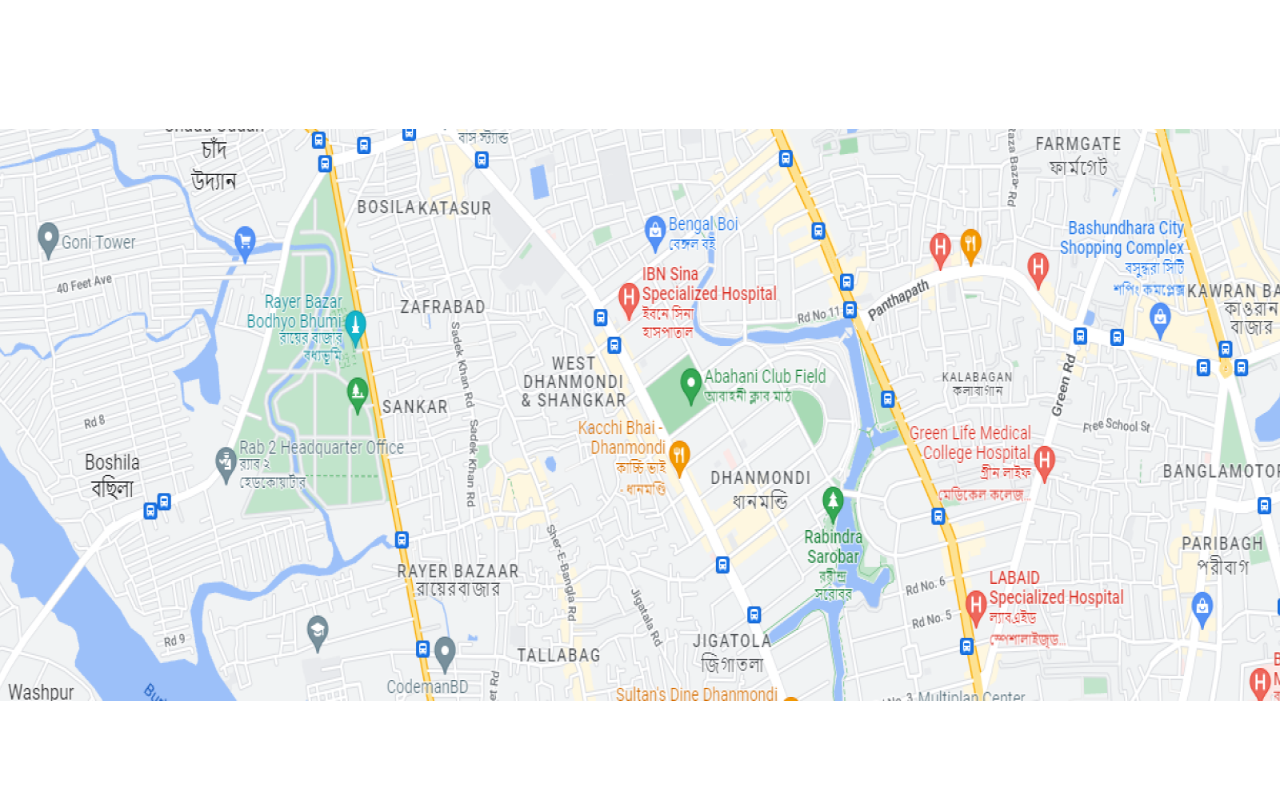
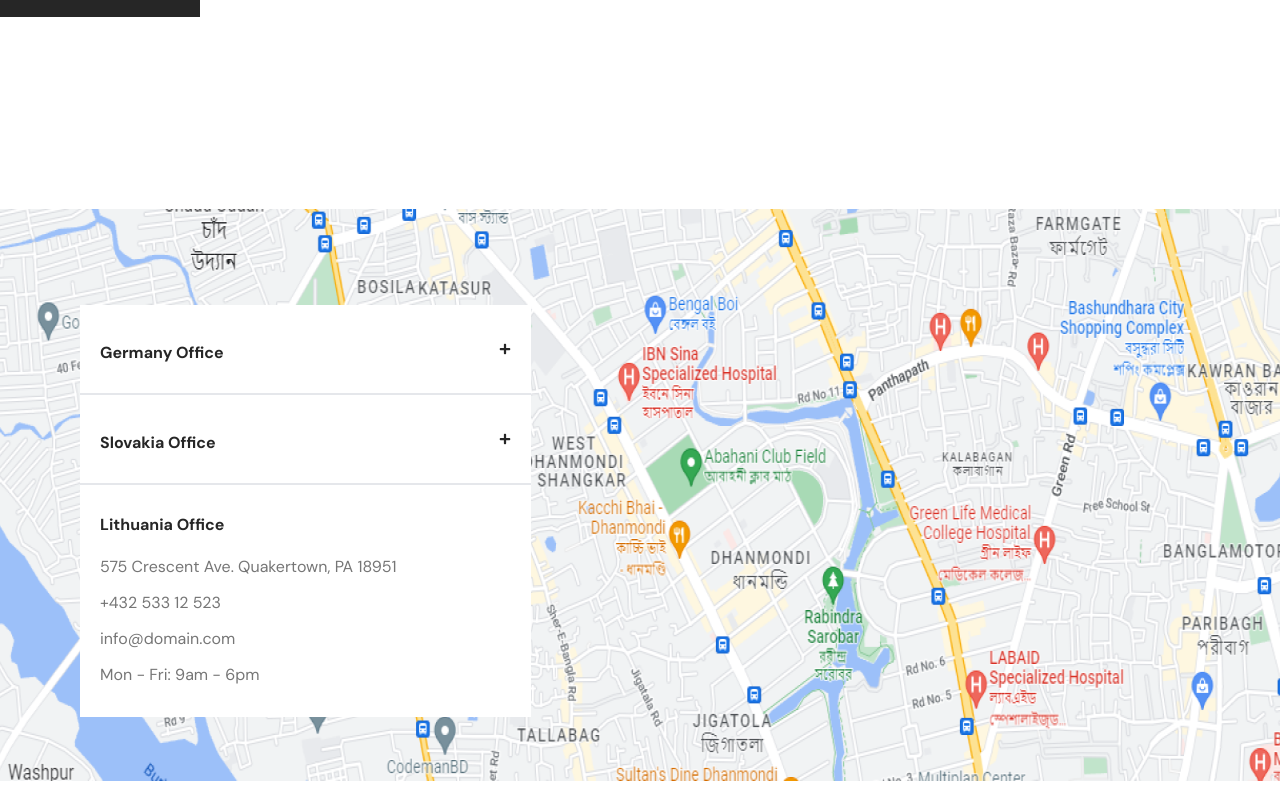
Before and after one commit to sajibkhandev/Ecommerse-2402, a React (Vite) app: page /contacts in a window 1280 px wide. Shown: the part 1000-1800 px from the top of the page. Built offline with nearby package versions, Linux system fonts and the light colour scheme.

Commit message:
all page design done

```diff
--- a/src/App.jsx
+++ b/src/App.jsx
@@ -15,6 +15,7 @@
 import Error from "./pages/Error";
 import RootLayouts from "./layouts/RootLayouts";
 import Cart from "./pages/Cart";
+import MyAccount from "./pages/MyAccount";
 
 
 
@@ -32,6 +33,7 @@
           <Route path="/cart" element={<Cart/>}> </Route>
           <Route path="/checkout" element={<Checkout/>}> </Route>
           <Route path="/error" element={<Error/>}> </Route>
+          <Route path="/myaccount" element={<MyAccount/>}> </Route>
     </Route>
 
 
--- a/src/components/List.jsx
+++ b/src/components/List.jsx
@@ -3,7 +3,7 @@
 const List = ({text,className}) => {
   return (
 
-    <li className={`text-secondary text-sm font-normal font-dm hover:text-primary hover:font-bold duration-300 cursor-pointer ${className}`}>{text}</li>
+    <li className={`text-secondary list-none text-sm font-normal font-dm hover:text-primary hover:font-bold duration-300 cursor-pointer ${className}`}>{text}</li>
 
   )
 }
--- a/src/layouts/Sideber.jsx
+++ b/src/layouts/Sideber.jsx
@@ -7,6 +7,7 @@
 import { FaUser } from "react-icons/fa";
 import { TiArrowSortedDown } from "react-icons/ti";
 import { FaShoppingCart } from "react-icons/fa";
+import { Link } from 'react-router-dom'
 
 const Sideber = () => {
   return (
@@ -29,7 +30,8 @@
                 <div className='w-4/12'>
                 <Flex className='gap-x-10 items-center justify-end'>
                 <Flex className='gap-x-2.5'>
-                <FaUser />
+
+                <Link to="/myaccount"><FaUser /></Link>
                 <TiArrowSortedDown />
                 </Flex>
                 <FaShoppingCart className='text-xl' />
--- a/src/pages/Contacts.jsx
+++ b/src/pages/Contacts.jsx
@@ -6,6 +6,9 @@
 import Button from './../components/Button';
 import Image from '../components/Image';
 import Location from '../assets/location.png'
+import Flex from '../components/Flex';
+import { FaPlus } from 'react-icons/fa';
+import List from './../components/List';
 
 const Contacts = () => {
   return (
@@ -13,8 +16,8 @@
       <Container>
         <CommonHeading className='pt-5' text='Contacts'/>
         <ArrowPages prevPage='Home' nextPage='Contacts'/>
-        <h5 className='text-[39px] text-primary font-dm font-bold pb-10'>Fill up a Form</h5>
-        <div className="">
+        <h5 className='text-[39px] text-primary font-dm font-bold pt-20 pb-10'>Fill up a Form</h5>
+        <div>
           <SignUpForm className="!pb-5 !-mt-2" formTitle='Name' formText='Your name here'/>
           <SignUpForm className="!pb-5 !-mt-2" formTitle='Email' formText='Your email here'/>
           <SignUpForm className="!pb-5 !-mt-2 border-none" formTitle='Message' formText='Your message here'/>
@@ -23,9 +26,32 @@
         <div className="pb-48">
           <Button text='Post'/>
         </div>
-        <div className="pb-36">
+        <div className="pb-36 relative">
+          <div className="absolute w-[451px] h-[412px] bg-white ml-20 mt-24">
+            <Flex className='px-5 border-b-[2px] py-7 items-center justify-between'>
+              <h3 className="pb-0 mt-2 border-none text-base font-bold font-dm text-primary">
+              Germany Office</h3>
+              <FaPlus className='text-[12px] text-primary'/>
+            </Flex>
+            <Flex className='px-5 border-b-[2px] py-7 items-center justify-between'>
+              <h3 className="pb-0 mt-2 border-none text-base font-bold font-dm text-primary">
+              Slovakia Office</h3>
+              <FaPlus className='text-[12px] text-primary'/>
+            </Flex>
+            <Flex className='flex-col px-5 py-5 items-start justify-between'>
+              <h3 className="pb-0 mt-2 border-none text-base font-bold font-dm text-primary">
+              Lithuania Office
+              </h3>
+              <div className="pt-3">
+                <List className="!leading-9 !text-base" text='575 Crescent Ave. Quakertown, PA 18951'/>
+                <List className="!leading-9 !text-base" text='+432 533 12 523'/>
+                <List className="!leading-9 !text-base" text='info@domain.com'/>
+                <List className="!leading-9 !text-base" text='Mon - Fri: 9am - 6pm'/>
+              </div>
+
+            </Flex>
+          </div>
           <Image className='w-full h-[572px]' src={Location}/>
-
         </div>
       </Container>
     </section>
--- /dev/null
+++ b/src/pages/MyAccount.jsx
@@ -0,0 +1,40 @@
+import React from 'react'
+import Container from '../components/Container';
+import Flex from './../components/Flex';
+import List from './../components/List';
+
+const MyAccount = () => {
+  return (
+    <section>
+        <Container>
+            <Flex className='py-32'>
+                <div className='w-3/12'>
+                    <List className='!text-base !hover:text-base border-b-[1px] py-10' text='Dashboard'/>
+                    <List className='!text-base !hover:text-base border-b-[1px] py-10' text='Others'/>
+                    <List className='!text-base !hover:text-base border-b-[1px] py-10' text='Downloads'/>
+                    <List className='!text-base !hover:text-base border-b-[1px] py-10' text='Addresses'/>
+                    <List className='!text-base !hover:text-base border-b-[1px] py-10' text='Account details'/>
+                    <List className='!text-base !hover:text-base border-b-[1px] py-10' text='Logout'/>
+                </div>
+                <div className='px-14 w-7/12'>
+                    <p className='py-10 text-base text-[#767676]'>Hello
+                        <span className='font-dm text-base font-normal text-primary'> admin </span>(not
+                        <span className='font-dm text-base font-normal text-primary'> admin</span> ?
+                        <span className='font-dm text-base font-normal text-primary'> Log out</span>)
+                    </p>
+                    <p className='py-7 text-base text-[#767676]'>
+                    From your account dashboard you can view your
+                    <span className='font-dm text-base font-normal text-primary'> recent orders</span>,
+                    manage your
+                    <span className='font-dm text-base font-normal text-primary'>shipping and billing addresses</span>, and
+                    <span className='font-dm text-base font-normal text-primary'> edit your password and account details.</span>
+                    </p>
+                </div>
+            </Flex>
+
+        </Container>
+    </section>
+  )
+}
+
+export default MyAccount
```
Also changed, not shown: 1 other file (tests, documents, lock files or other folders).
